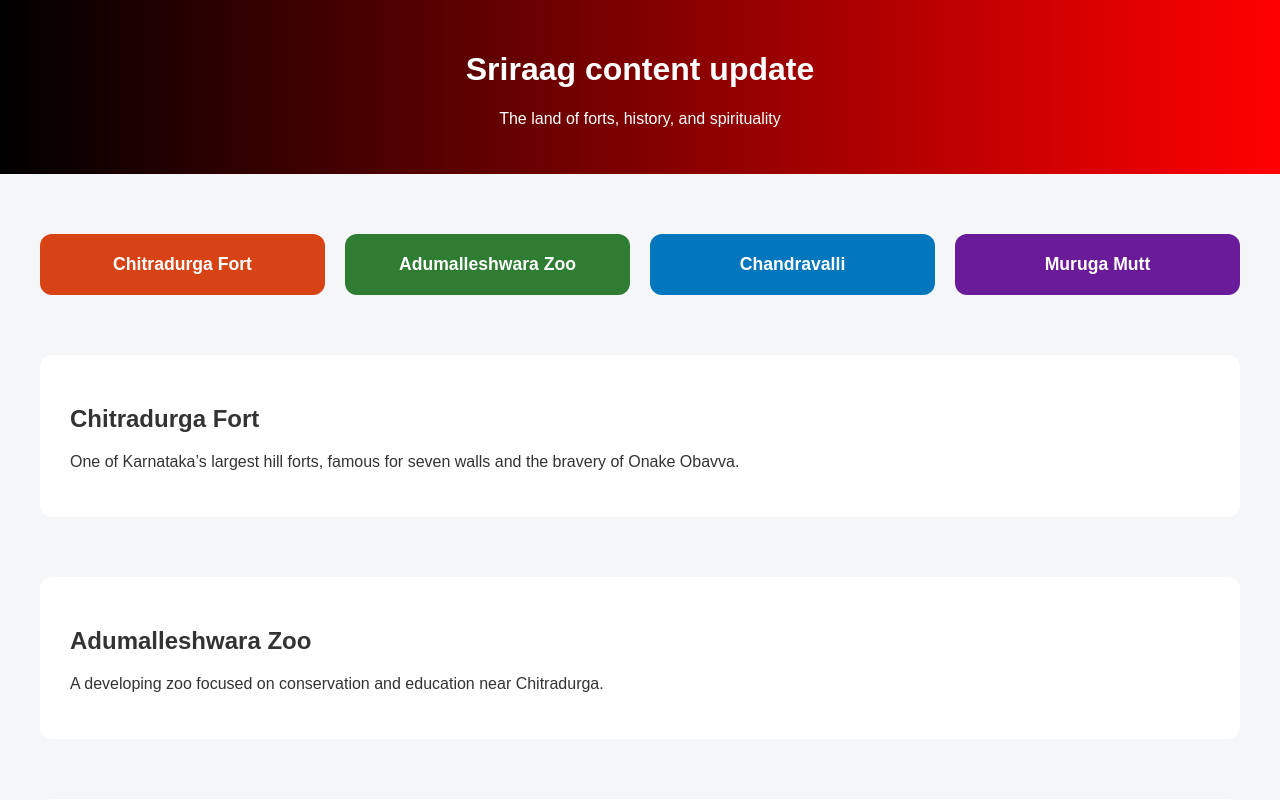
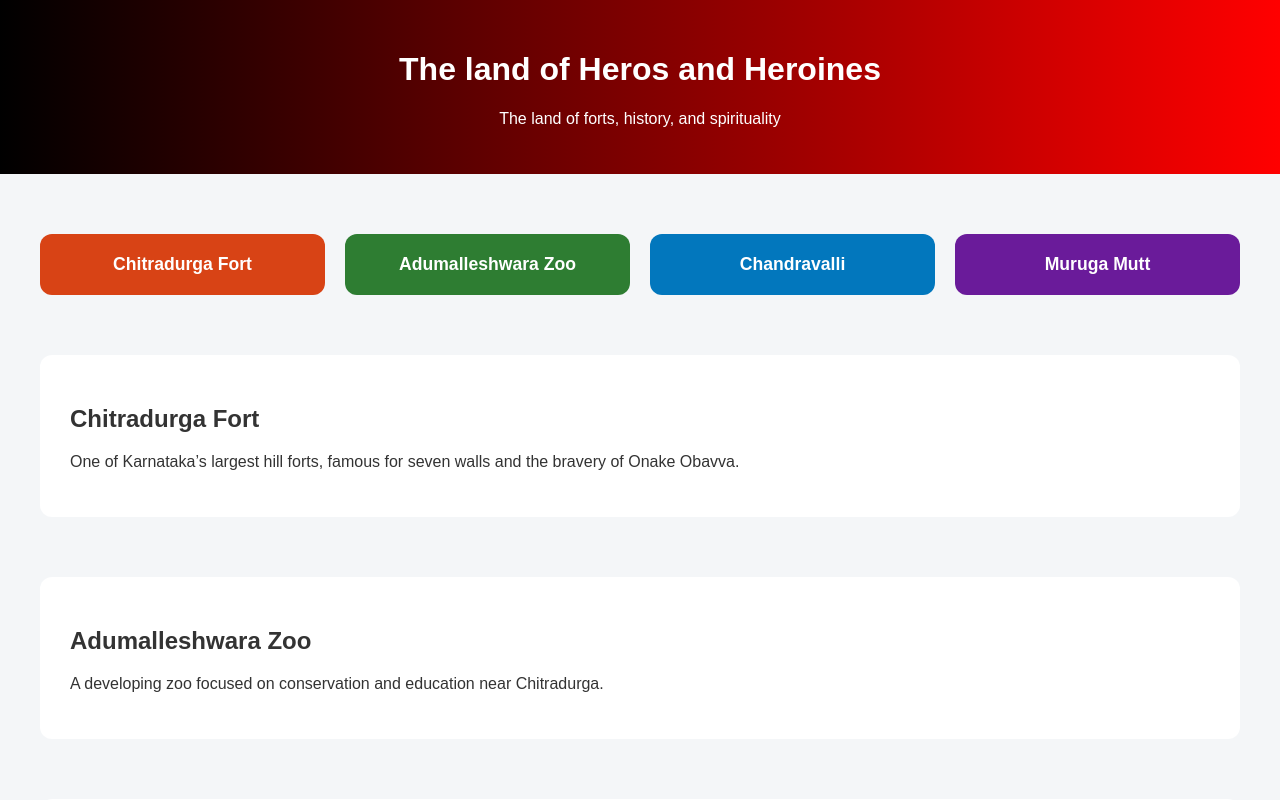
Before and after one commit to sri182/chitradurga-website, a plain HTML site: page index.html in a window 1280 px wide. Shown: the top 800 px of the page. Drawn offline with Linux system fonts and the light colour scheme.

```diff
--- a/index.html
+++ b/index.html
@@ -11,7 +11,7 @@
 
 <body>
   <header>
-    <h1>Sriraag content update</h1>
+    <h1>The land of Heros and Heroines</h1>
     <p>The land of forts, history, and spirituality</p>
   </header>
 
```
